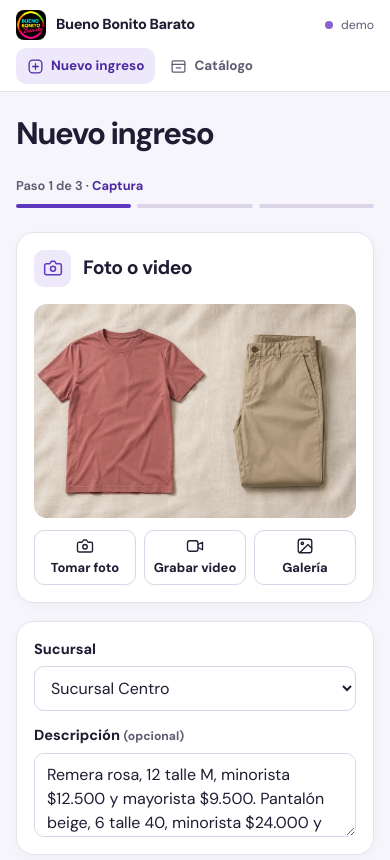
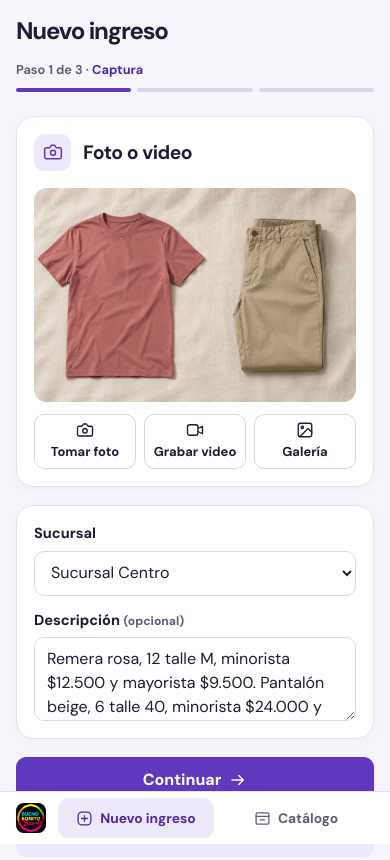
Before and after one commit to contrera-lean/asistente-inteligente-demo, a plain HTML site: page index.html in a window 390 px wide. Shown: the top 860 px of the page. Drawn offline with Linux system fonts and the light colour scheme.

Commit message:
Mover navegación a barra inferior y reducir tamaño del h1
Co-Authored-By: Claude Sonnet 5.5 <noreply@anthropic.com>

```diff
--- a/styles.css
+++ b/styles.css
@@ -33,7 +33,7 @@
 [hidden] { display: none !important; }
 body { margin: 0; }
 h1, h2, h3, p { margin: 0; }
-h1 { font-size: clamp(1.95rem, 4.5vw, 2.6rem); letter-spacing: -.048em; line-height: 1.1; }
+h1 { font-size: clamp(1.5rem, 3.5vw, 1.95rem); letter-spacing: -.048em; line-height: 1.1; }
 h2 { font-size: 1.21rem; letter-spacing: -.025em; line-height: 1.3; }
 h3 { font-size: 1.06rem; }
 a { color: inherit; text-decoration: none; }
@@ -44,29 +44,30 @@ button:disabled { cursor: wait; opacity: .65; }
 img, video { display: block; max-width: 100%; }
 .icon { width: 20px; height: 20px; flex: none; }
 
-.layout { min-height: 100dvh; display: grid; grid-template-columns: 260px minmax(0, 1fr); }
+.layout { min-height: 100dvh; }
 .sidebar {
+  position: fixed;
+  inset: auto 0 0 0;
+  z-index: 4;
+  display: flex;
+  align-items: center;
+  justify-content: space-between;
+  gap: 12px;
+  padding: 6px max(16px, env(safe-area-inset-right)) max(6px, env(safe-area-inset-bottom)) max(16px, env(safe-area-inset-left));
   background: var(--surface);
-  display: flex;
-  flex-direction: column;
-  padding: 30px 18px 21px;
-  gap: 38px;
-  border-right: 1px solid var(--line);
-  height: 100dvh;
-  position: sticky;
-  top: 0;
+  border-top: 1px solid var(--line);
 }
-.brand { display: flex; gap: 10px; align-items: center; padding: 0 7px; line-height: 1.15; font-weight: 800; letter-spacing: -.025em; white-space: nowrap; }
-.brand img { border-radius: 10px; flex: none; }
-.navigation { display: grid; gap: 4px; }
-.navigation a { display: flex; align-items: center; gap: 9px; min-height: 40px; padding: 0 12px; border-radius: var(--field-radius); color: var(--muted); font-size: .88rem; font-weight: 700; }
+.brand { display: flex; gap: 8px; align-items: center; line-height: 1.15; font-weight: 800; font-size: .88rem; letter-spacing: -.025em; white-space: nowrap; }
+.brand img { width: 30px; height: 30px; border-radius: 8px; flex: none; }
+.navigation { display: flex; gap: 4px; }
+.navigation a { display: flex; align-items: center; gap: 7px; min-height: 40px; padding: 0 14px; border-radius: var(--field-radius); color: var(--muted); font-size: .86rem; font-weight: 700; }
 .navigation .icon { width: 17px; height: 17px; }
 .navigation a:hover, .navigation a[aria-current="page"] { background: var(--primary-soft); color: var(--primary-dark); }
-.sidebar-footer { margin-top: auto; border-top: 1px solid var(--line); padding: 19px 9px 0; color: var(--muted); font-size: .85rem; display: flex; align-items: center; gap: 8px; }
+.sidebar-footer { color: var(--muted); font-size: .8rem; display: flex; align-items: center; gap: 8px; }
 .demo-dot { width: 8px; height: 8px; border-radius: 50%; background: #8a63d3; display: inline-block; }
 
-main { width: 100%; max-width: 1160px; margin: 0 auto; padding: 45px clamp(24px, 4.3vw, 62px) 48px; }
-.page-header { margin-bottom: 25px; }
+main { width: 100%; max-width: 1160px; margin: 0 auto; padding: 24px clamp(16px, 4.3vw, 62px) 76px; }
+.page-header { margin-bottom: 16px; }
 .page-header p { margin-top: 10px; color: var(--muted); }
 
 .columns { display: grid; grid-template-columns: minmax(0, 1.75fr) minmax(0, 1fr); gap: 22px; align-items: start; }
@@ -240,24 +241,21 @@ main { width: 100%; max-width: 1160px; margin: 0 auto; padding: 45px clamp(24px,
 .catalog-grid .catalog-image { max-height: 200px; object-fit: contain; }
 .stock-list { border-top: 1px solid var(--line); padding-top: 9px; display: grid; gap: 6px; }
 .stock-list div { display: flex; justify-content: space-between; gap: 8px; }
-.toast { position: fixed; bottom: max(18px, env(safe-area-inset-bottom)); left: 50%; transform: translateX(-50%); background: var(--text); color: white; padding: 10px 17px; border-radius: 12px; box-shadow: var(--shadow); width: max-content; max-width: calc(100vw - 30px); z-index: 5; }
+.toast { position: fixed; bottom: calc(68px + env(safe-area-inset-bottom)); left: 50%; transform: translateX(-50%); background: var(--text); color: white; padding: 10px 17px; border-radius: 12px; box-shadow: var(--shadow); width: max-content; max-width: calc(100vw - 30px); z-index: 5; }
 
 @media (max-width: 950px) {
-  .layout { grid-template-columns: 244px minmax(0, 1fr); }
-  .brand { font-size: .91rem; }
   main { padding-inline: 25px; }
   .columns { gap: 15px; }
   .card { padding: 17px; }
 }
 @media (max-width: 900px) {
-  .layout { display: block; }
-  .sidebar { position: static; height: auto; padding: 10px 16px 0; gap: 8px; border-right: 0; border-bottom: 1px solid var(--line); display: grid; grid-template-columns: 1fr auto; align-items: center; }
-  .brand { padding: 0; }
-  .brand img { width: 30px; height: 30px; border-radius: 8px; }
-  .sidebar-footer { border: 0; margin: 0; padding: 0; grid-area: 1 / 2; font-size: .77rem; }
-  .navigation { display: flex; grid-column: 1 / -1; margin-bottom: 7px; }
-  .navigation a { min-height: 36px; padding: 0 11px; font-size: .84rem; gap: 7px; }
-  main { padding: 25px 16px 32px; }
+  main { padding: 18px 16px 72px; }
+}
+@media (max-width: 480px) {
+  .brand span, .sidebar-footer { display: none; }
+  .sidebar { justify-content: center; }
+  .navigation { flex: 1; }
+  .navigation a { flex: 1; justify-content: center; }
 }
 @media (max-width: 600px) {
   .columns { grid-template-columns: 1fr; gap: 18px; }
--- a/sw.js
+++ b/sw.js
@@ -1,4 +1,4 @@
-const CACHE = 'bbb-demo-v21'
+const CACHE = 'bbb-demo-v22'
 const SHELL = [
   './', './index.html', './styles.css', './app.js', './inventory.js', './media.js',
   './manifest.webmanifest', './assets/dm-sans.woff2', './assets/icon-192.png',
```
